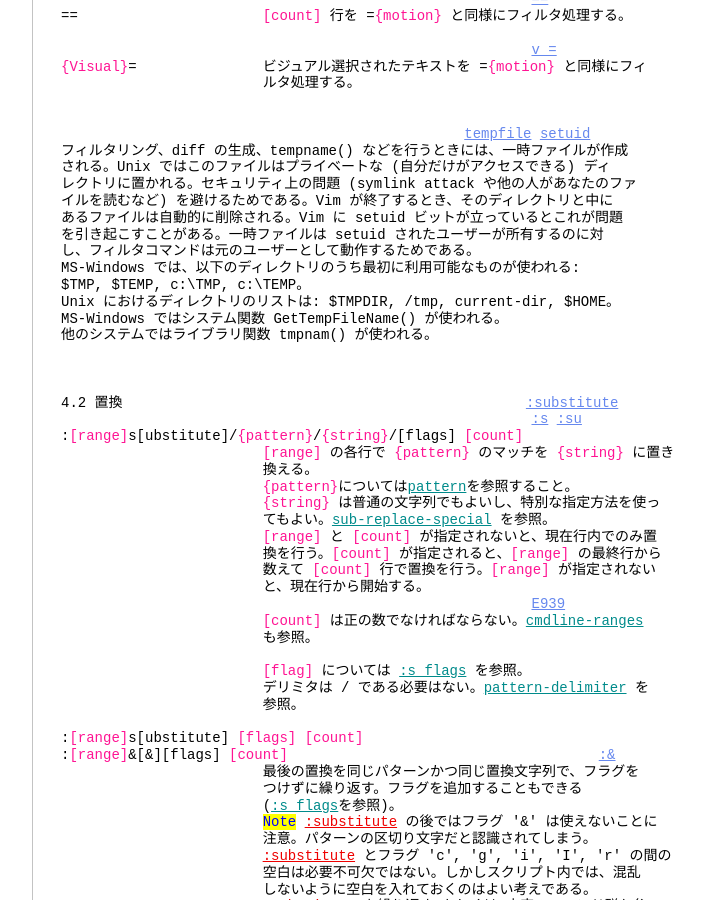
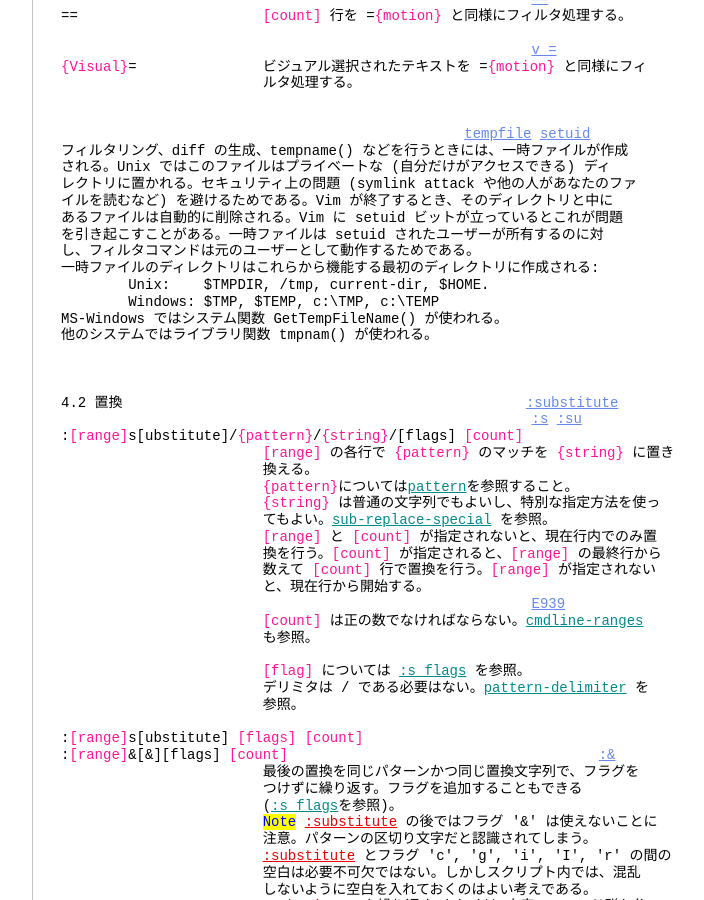
Before and after one commit to vim-jp/vimdoc-ja, a Jekyll site: the page built from change.html, in a window 1280 px wide and 900 px high, scrolled down 9950 px. Shown: the whole window, without its empty margins (340-1044 px from the left). Built offline with Jekyll 4.4.1, drawn with Linux system fonts in a browser that asks for light colours; nearby versions of some CDN libraries; comment, search, counter and statistics services are not loaded; some of the changed text lies outside the part shown.

Commit message:
Generated by GitHub workflow 2278351803
https://github.com/vim-jp/vimdoc-ja-working/actions/runs/2278351803

```diff
--- a/change.html
+++ b/change.html
@@ -598,9 +598,9 @@ Vimがフィルタコマンドを実行するときに使うシェルを指定
 あるファイルは自動的に削除される。Vim に setuid ビットが立っているとこれが問題<br>
 を引き起こすことがある。一時ファイルは setuid されたユーザーが所有するのに対<br>
 し、フィルタコマンドは元のユーザーとして動作するためである。<br>
-MS-Windows では、以下のディレクトリのうち最初に利用可能なものが使われる:<br>
-$TMP, $TEMP, c:\TMP, c:\TEMP。<br>
-Unix におけるディレクトリのリストは: $TMPDIR, /tmp, current-dir, $HOME。<br>
+一時ファイルのディレクトリはこれらから機能する最初のディレクトリに作成される:<br>
+&nbsp;&nbsp;&nbsp;&nbsp;&nbsp;&nbsp;&nbsp;&nbsp;Unix:&nbsp;&nbsp;&nbsp;&nbsp;$TMPDIR, /tmp, current-dir, $HOME.<br>
+&nbsp;&nbsp;&nbsp;&nbsp;&nbsp;&nbsp;&nbsp;&nbsp;Windows: $TMP, $TEMP, c:\TMP, c:\TEMP<br>
 MS-Windows ではシステム関数 GetTempFileName() が使われる。<br>
 他のシステムではライブラリ関数 tmpnam() が使われる。<br>
 <br>
@@ -920,7 +920,7 @@ Vim とは互換性がない。それらの古い環境では &quot;\u&quot; は
 い。<br>
 <br>
 例:<br>
-<div class="helpExample">&nbsp;&nbsp;&nbsp;&nbsp;&nbsp;&nbsp;&nbsp;&nbsp;:s@\n@\=&quot;\r&quot; .. expand(&quot;$HOME&quot;) . &quot;\r&quot;@</div>
+<div class="helpExample">&nbsp;&nbsp;&nbsp;&nbsp;&nbsp;&nbsp;&nbsp;&nbsp;:s@\n@\=&quot;\r&quot; .. expand(&quot;$HOME&quot;) .. &quot;\r&quot;@</div>
 こうすると置換を行った行の下に、環境変数 $HOME の値を含む新しい行が挿入される。<br>
 <br>
 <div class="helpExample">&nbsp;&nbsp;&nbsp;&nbsp;&nbsp;&nbsp;&nbsp;&nbsp;s/E/\=&quot;\&lt;Char-0x20ac&gt;&quot;/g</div>
```
